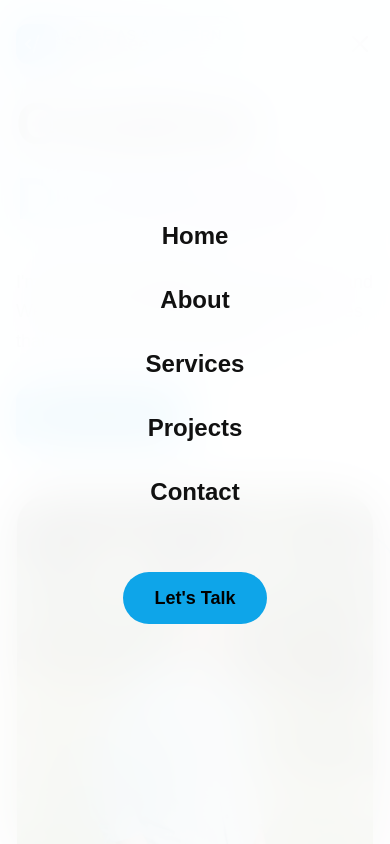
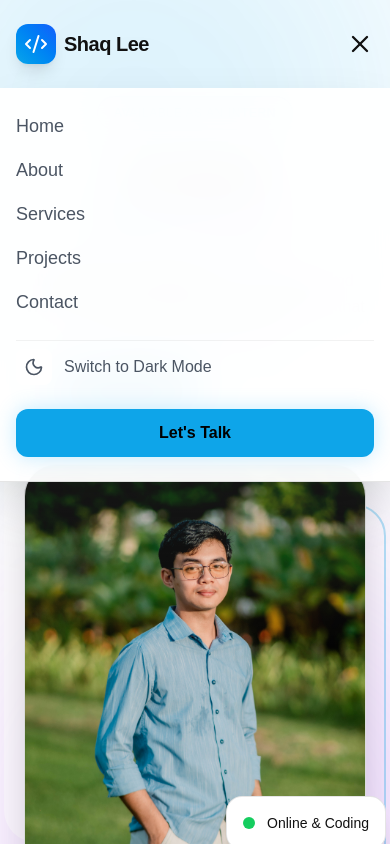
Before and after one commit to Shiro481/Personal-Website, a React (Vite) app: page / in a window 390 px wide. Both pictures are taken after a click on the button 360 px from the left and 44 px from the top of the page. Shown: the top 844 px of the page. Built offline with nearby package versions, Linux system fonts and the light colour scheme.

Commit message:
mobile ready

```diff
--- a/src/components/layout/Navbar.tsx
+++ b/src/components/layout/Navbar.tsx
@@ -2,6 +2,7 @@
 import React, { useState, useEffect } from 'react';
 import { Menu, X, Code2, Sun, Moon } from 'lucide-react';
 import clsx from 'clsx';
+import { AnimatePresence, motion } from 'framer-motion';
 
 const Navbar: React.FC = () => {
     const [isOpen, setIsOpen] = useState(false);
@@ -47,6 +48,25 @@ const Navbar: React.FC = () => {
         setIsOpen(!isOpen);
     };
 
+    const handleNavClick = (e: React.MouseEvent<HTMLAnchorElement>, href: string) => {
+        e.preventDefault();
+        setIsOpen(false);
+
+        // Wait for mobile menu close animation to prevent layout conflicts
+        setTimeout(() => {
+            const targetId = href.replace('#', '');
+            const element = document.getElementById(targetId);
+
+            if (element) {
+                element.scrollIntoView({ behavior: 'smooth' });
+                window.history.pushState(null, '', href);
+            } else if (href === '#') {
+                window.scrollTo({ top: 0, behavior: 'smooth' });
+                window.history.pushState(null, '', window.location.pathname);
+            }
+        }, 300);
+    };
+
     return (
         <nav
             className={clsx(
@@ -56,10 +76,10 @@ const Navbar: React.FC = () => {
                     : 'bg-transparent py-6'
             )}
         >
-            <div className="container mx-auto px-4 max-w-7xl">
+            <div className="container mx-auto px-4 max-w-7xl relative z-50">
                 <div className="flex justify-between items-center">
                     {/* Logo */}
-                    <a href="#" className="flex items-center gap-2 group">
+                    <a href="#" onClick={(e) => handleNavClick(e, '#')} className="flex items-center gap-2 group">
                         <div className="w-10 h-10 rounded-xl bg-gradient-to-tr from-primary to-blue-600 flex items-center justify-center text-white font-bold text-lg shadow-lg group-hover:scale-105 transition-transform duration-300">
                            <Code2 size={24} />
                         </div>
@@ -74,6 +94,7 @@ const Navbar: React.FC = () => {
                             <a
                                 key={link.name}
                                 href={link.href}
+                                onClick={(e) => handleNavClick(e, link.href)}
                                 className="text-text-secondary hover:text-primary font-medium text-sm transition-colors relative group"
                             >
                                 {link.name}
@@ -95,6 +116,7 @@ const Navbar: React.FC = () => {
                         {/* CTA Button (Desktop) */}
                         <a
                             href="#contact"
+                            onClick={(e) => handleNavClick(e, '#contact')}
                             className="bg-primary/10 border border-primary/20 hover:bg-primary/20 text-primary px-5 py-2.5 rounded-full font-medium text-sm transition-all duration-300 backdrop-blur-sm"
                         >
                             Let's Talk
@@ -102,42 +124,94 @@ const Navbar: React.FC = () => {
                     </div>
 
 
-                    {/* Mobile Menu Button */}
+                    {/* Mobile Menu Button - Animated */}
                     <button
                         onClick={toggleMenu}
-                        className="md:hidden text-text-primary hover:text-primary transition-colors focus:outline-none"
+                        className="md:hidden text-text-primary hover:text-primary transition-colors focus:outline-none z-50 relative"
+                    >
+                         <AnimatePresence mode="wait">
+                            <motion.div
+                                key={isOpen ? 'close' : 'menu'}
+                                initial={{ opacity: 0, rotate: -90 }}
+                                animate={{ opacity: 1, rotate: 0 }}
+                                exit={{ opacity: 0, rotate: 90 }}
+                                transition={{ duration: 0.2 }}
                             >
                                 {isOpen ? <X size={28} /> : <Menu size={28} />}
+                            </motion.div>
+                         </AnimatePresence>
                     </button>
                 </div>
             </div>
 
-            {/* Mobile Menu Overlay */}
-            <div
-                className={clsx(
-                    'fixed inset-0 bg-bg/95 backdrop-blur-xl z-40 md:hidden transition-all duration-300 flex flex-col items-center justify-center space-y-8',
-                    isOpen ? 'opacity-100 visible' : 'opacity-0 invisible pointer-events-none'
-                )}
+            {/* Mobile Menu Dropdown */}
+            <AnimatePresence>
+                {isOpen && (
+                    <motion.div
+                        initial={{ opacity: 0, height: 0, y: -20 }}
+                        animate={{ opacity: 1, height: 'auto', y: 0 }}
+                        exit={{ opacity: 0, height: 0, y: -20 }}
+                        transition={{ duration: 0.3, ease: 'easeInOut' }}
+                        className="absolute top-full left-0 w-full bg-bg/95 backdrop-blur-xl border-b border-border shadow-2xl md:hidden overflow-hidden origin-top"
                     >
-                {navLinks.map((link) => (
+                        <div className="container mx-auto px-4 py-6 flex flex-col space-y-4">
+                            {navLinks.map((link, index) => (
+                                <motion.div
+                                    key={link.name}
+                                    initial={{ opacity: 0, x: -20 }}
+                                    animate={{ opacity: 1, x: 0 }}
+                                    transition={{ delay: index * 0.1 + 0.1 }}
+                                >
                                     <a
-                        key={link.name}
                                         href={link.href}
-                        onClick={() => setIsOpen(false)}
-                        className="text-2xl font-poppins font-bold text-text-primary hover:text-primary transition-colors"
+                                        onClick={(e) => handleNavClick(e, link.href)}
+                                        className="text-lg font-medium text-text-secondary hover:text-primary hover:pl-2 transition-all block"
                                     >
                                         {link.name}
                                     </a>
+                                </motion.div>
                             ))}
 
+                            <motion.div
+                                initial={{ opacity: 0, scaleX: 0 }}
+                                animate={{ opacity: 1, scaleX: 1 }}
+                                transition={{ delay: 0.3 }}
+                                className="w-full h-px bg-border/50 my-2 origin-left"
+                            />
+
+                            {/* Mobile Theme Toggle */}
+                            <motion.button
+                                initial={{ opacity: 0, y: 10 }}
+                                animate={{ opacity: 1, y: 0 }}
+                                transition={{ delay: 0.4 }}
+                                onClick={toggleTheme}
+                                className="flex items-center gap-3 text-text-secondary hover:text-primary transition-colors group"
+                            >
+                                <div className="p-2 rounded-lg bg-bg-card group-hover:bg-primary/10 transition-colors">
+                                    {theme === 'dark' ? <Sun size={20} /> : <Moon size={20} />}
+                                </div>
+                                <span className="font-medium">
+                                    {theme === 'dark' ? 'Switch to Light Mode' : 'Switch to Dark Mode'}
+                                </span>
+                            </motion.button>
+
+                            <motion.div
+                                initial={{ opacity: 0, y: 10 }}
+                                animate={{ opacity: 1, y: 0 }}
+                                transition={{ delay: 0.5 }}
+                            >
                                 <a
                                     href="#contact"
-                    onClick={() => setIsOpen(false)}
-                    className="mt-8 px-8 py-3 bg-primary text-black font-bold rounded-full text-lg hover:shadow-[0_0_20px_rgba(61,188,255,0.4)] transition-all"
+                                    onClick={(e) => handleNavClick(e, '#contact')}
+                                    className="w-full bg-primary text-black font-bold rounded-xl py-3 text-center shadow-[0_0_20px_0_rgba(61,188,255,0.3)] hover:shadow-[0_0_25px_0_rgba(61,188,255,0.5)] transition-all mt-2 block"
                                 >
                                     Let's Talk
                                 </a>
+                            </motion.div>
                         </div>
+                    </motion.div>
+                )}
+            </AnimatePresence>
         </nav>
     );
 };
--- a/src/components/sections/About.tsx
+++ b/src/components/sections/About.tsx
@@ -4,30 +4,30 @@ import { Sparkles, BookOpen, GraduationCap, Terminal, Download, Github, Linkedin
 
 const About: React.FC = () => {
     return (
-        <section id="about" className="bg-bg-secondary text-text-primary py-24 relative overflow-hidden">
+        <section id="about" className="bg-bg-secondary text-text-primary py-16 lg:py-24 relative overflow-hidden">
              {/* Background Blob */}
             <div className="absolute top-[200px] left-0 w-[256px] h-[256px] bg-primary/5 rounded-full blur-[80px]" />
 
-            <div className="container mx-auto max-w-7xl px-4 grid grid-cols-1 lg:grid-cols-12 gap-16">
+            <div className="container mx-auto max-w-7xl px-6 lg:px-4 grid grid-cols-1 lg:grid-cols-12 gap-12 lg:gap-16">
                  {/* Left Column: Image/Profile */}
-                <div className="lg:col-span-5 relative order-2 lg:order-1">
-                    <div className="relative rounded-2xl overflow-hidden border border-border bg-bg-card p-2">
+                <div className="lg:col-span-5 relative order-1 lg:order-1">
+                    <div className="relative rounded-2xl overflow-hidden border border-border bg-bg-card p-2 max-w-md mx-auto lg:max-w-none">
                         <div className="aspect-[4/5] rounded-xl overflow-hidden relative">
                              <img
-                                src="/Images/About.JPG"
+                                src="/images/About.JPG"
                                 alt="Shaq Lee"
                                 className="w-full h-full object-cover"
                             />
                             {/* Overlay content on image */}
-                             <div className="absolute bottom-0 left-0 right-0 p-8 bg-gradient-to-t from-black/90 to-transparent">
-                                <h3 className="text-2xl font-bold font-poppins text-white">Shaq Lee Ambagan</h3>
-                                <p className="text-primary">Aspiring Developer</p>
+                             <div className="absolute bottom-0 left-0 right-0 p-6 lg:p-8 bg-gradient-to-t from-black/90 to-transparent">
+                                <h3 className="text-xl lg:text-2xl font-bold font-poppins text-white">Shaq Lee Ambagan</h3>
+                                <p className="text-primary text-sm lg:text-base">Aspiring Developer</p>
                              </div>
                         </div>
                     </div>
 
                     {/* CV Download & Socials */}
-                    <div className="mt-6 flex gap-4">
+                    <div className="mt-6 flex gap-4 max-w-md mx-auto lg:max-w-none">
                         <button className="flex-1 bg-primary hover:bg-primary/80 text-black font-bold py-3 px-6 rounded-xl flex items-center justify-center gap-2 transition-colors">
                             <Download size={20} />
                             Download CV
@@ -44,11 +44,11 @@ const About: React.FC = () => {
                 </div>
 
                  {/* Right Column: Content */}
-                <div className="lg:col-span-7 space-y-12 order-1 lg:order-2">
+                <div className="lg:col-span-7 space-y-8 lg:space-y-12 order-2 lg:order-2">
                     {/* Section Header */}
                     <div className="flex items-end gap-4">
-                         <span className="text-primary text-4xl font-bold font-poppins leading-none">01.</span>
-                         <h2 className="text-4xl font-bold font-poppins leading-none text-text-primary">About Me</h2>
+                         <span className="text-primary text-3xl lg:text-4xl font-bold font-poppins leading-none">01.</span>
+                         <h2 className="text-3xl lg:text-4xl font-bold font-poppins leading-none text-text-primary">About Me</h2>
                     </div>
 
                     {/* Bio Text */}
--- a/src/components/sections/Contact.tsx
+++ b/src/components/sections/Contact.tsx
@@ -4,16 +4,16 @@ import { Mail, Phone, MapPin, Send } from 'lucide-react';
 
 const Contact: React.FC = () => {
     return (
-        <section id="contact" className="bg-bg text-text-primary py-24 relative overflow-hidden">
+        <section id="contact" className="bg-bg text-text-primary py-16 lg:py-24 relative overflow-hidden">
              {/* Background Blob */}
             <div className="absolute bottom-0 left-[-100px] w-[500px] h-[500px] bg-primary/5 rounded-full blur-[120px]" />
 
-            <div className="container mx-auto max-w-7xl px-4 grid grid-cols-1 lg:grid-cols-2 gap-16 relative z-10">
+            <div className="container mx-auto max-w-7xl px-6 lg:px-4 grid grid-cols-1 lg:grid-cols-2 gap-12 lg:gap-16 relative z-10">
                 {/* Left Column: Info */}
                 <div>
                      <div className="flex items-end gap-4 mb-8">
-                         <span className="text-primary text-4xl font-bold font-poppins leading-none">04.</span>
-                         <h2 className="text-4xl font-bold font-poppins leading-none">Get in Touch</h2>
+                         <span className="text-primary text-3xl lg:text-4xl font-bold font-poppins leading-none">04.</span>
+                         <h2 className="text-3xl lg:text-4xl font-bold font-poppins leading-none">Get in Touch</h2>
                     </div>
                     <p className="text-text-secondary text-lg mb-12 max-w-md">
                         I'm currently looking for internships and new opportunities. Whether you have a question or just want to say hi, I'll try my best to get back to you!
--- a/src/components/sections/Hero.tsx
+++ b/src/components/sections/Hero.tsx
@@ -3,7 +3,7 @@ import React from 'react';
 
 const Hero: React.FC = () => {
     return (
-        <section className="bg-bg relative overflow-hidden text-text-primary min-h-screen flex items-center justify-center p-4 lg:p-16">
+        <section className="bg-bg relative overflow-hidden text-text-primary min-h-screen flex items-center justify-center px-6 py-24 lg:p-16">
             <div className="absolute inset-0 bg-transparent"
                 style={{
                     backgroundImage: "linear-gradient(rgba(255, 255, 255, 0.03) 0.10593%, rgba(0, 0, 0, 0) 0.10593%), linear-gradient(90deg, rgba(255, 255, 255, 0.03) 0%, rgba(0, 0, 0, 0) 0%)"
@@ -14,16 +14,16 @@ const Hero: React.FC = () => {
             <div className="absolute top-[-188px] left-[-166px] w-[600px] h-[600px] bg-primary/20 rounded-full blur-[120px] opacity-68" />
             <div className="absolute bottom-[-100px] right-[-100px] w-[500px] h-[500px] bg-purple-500/20 rounded-full blur-[120px]" />
 
-            <div className="container mx-auto max-w-7xl relative z-10 grid grid-cols-1 lg:grid-cols-2 gap-12 items-center">
-                <div className="space-y-8">
+            <div className="container mx-auto max-w-7xl relative z-10 grid grid-cols-1 lg:grid-cols-2 gap-12 lg:gap-12 items-center">
+                <div className="space-y-6 lg:space-y-8 text-center lg:text-left">
                     {/* Status Badge */}
                     <div className="inline-flex items-center px-4 py-2 rounded-full border border-primary/30 bg-primary/10">
-                        <span className="text-primary text-sm font-sans uppercase tracking-wider">Available as an intern</span>
+                        <span className="text-primary text-xs lg:text-sm font-sans uppercase tracking-wider">Available as an intern</span>
                     </div>
 
                     {/* Heading */}
                     <div className="space-y-2">
-                        <h1 className="text-6xl lg:text-8xl font-bold font-poppins leading-tight text-text-primary">
+                        <h1 className="text-4xl md:text-6xl lg:text-8xl font-bold font-poppins leading-tight text-text-primary">
                             Creative <br />
                             <span className="bg-clip-text text-transparent bg-gradient-to-r from-primary to-[#ad46ff]">
                                 Developer.
@@ -32,16 +32,16 @@ const Hero: React.FC = () => {
                     </div>
 
                     {/* Subtext */}
-                    <p className="text-text-secondary text-lg lg:text-xl font-sans max-w-lg leading-relaxed">
+                    <p className="text-text-secondary text-base md:text-lg lg:text-xl font-sans max-w-lg leading-relaxed mx-auto lg:mx-0">
                         I'm <span className="font-bold text-text-primary">Shaq Lee Ambagan</span>, a CpE Student and Web Enthusiast building digital experiences that merge art with engineering.
                     </p>
 
                     {/* Buttons */}
-                    <div className="flex flex-wrap gap-4">
-                        <a href="#projects" className="bg-primary hover:bg-primary/90 text-black font-bold py-4 px-8 rounded-xl shadow-[0_0_20px_0_rgba(61,188,255,0.4)] transition-all">
+                    <div className="flex flex-wrap gap-4 justify-center lg:justify-start">
+                        <a href="#projects" className="bg-primary hover:bg-primary/90 text-black font-bold py-3 px-6 lg:py-4 lg:px-8 rounded-xl shadow-[0_0_20px_0_rgba(61,188,255,0.4)] transition-all text-sm lg:text-base">
                             View My Work
                         </a>
-                        <a href="#contact" className="bg-bg-card border border-border hover:bg-border text-text-primary font-sans text-base py-4 px-8 rounded-xl transition-all">
+                        <a href="#contact" className="bg-bg-card border border-border hover:bg-border text-text-primary font-sans py-3 px-6 lg:py-4 lg:px-8 rounded-xl transition-all text-sm lg:text-base">
                             Contact Me
                         </a>
                     </div>
@@ -57,7 +57,7 @@ const Hero: React.FC = () => {
                         {/* Main Image Container */}
                         <div className="absolute inset-0 bg-bg-secondary rounded-[32px] overflow-hidden border border-border shadow-2xl">
                             <img
-                                src="/Images/Hero.JPG"
+                                src="/images/Hero.JPG"
                                 alt="Shaq Lee"
                                 className="w-full h-full object-cover"
                             />
--- a/src/components/sections/Projects.tsx
+++ b/src/components/sections/Projects.tsx
@@ -4,14 +4,14 @@ import { ExternalLink, Briefcase } from 'lucide-react';
 
 const Projects: React.FC = () => {
     return (
-        <section id="projects" className="bg-bg-secondary text-text-primary py-24 relative overflow-hidden">
+        <section id="projects" className="bg-bg-secondary text-text-primary py-16 lg:py-24 relative overflow-hidden">
             <div className="absolute top-[194px] right-[-100px] w-[384px] h-[384px] bg-primary/5 rounded-full blur-[100px]" />
 
-            <div className="container mx-auto max-w-7xl px-4">
-                <div className="flex flex-col md:flex-row justify-between items-end mb-16">
-                     <div className="flex items-end gap-4">
-                         <span className="text-primary text-4xl font-bold font-poppins leading-none">03.</span>
-                         <h2 className="text-4xl font-bold font-poppins leading-none">Featured Work</h2>
+            <div className="container mx-auto max-w-7xl px-6 lg:px-4">
+                <div className="flex flex-col md:flex-row justify-between items-end mb-12 lg:mb-16">
+                     <div className="flex items-end gap-4 mb-6 md:mb-0">
+                         <span className="text-primary text-3xl lg:text-4xl font-bold font-poppins leading-none">03.</span>
+                         <h2 className="text-3xl lg:text-4xl font-bold font-poppins leading-none">Featured Work</h2>
                     </div>
                      <div className="mt-4 md:mt-0">
                          <p className="text-text-secondary max-w-lg mb-4">
--- a/src/components/sections/Services.tsx
+++ b/src/components/sections/Services.tsx
@@ -13,19 +13,19 @@ const Services: React.FC = () => {
     ];
 
     return (
-        <section id="services" className="bg-bg text-text-primary py-24 relative overflow-hidden">
+        <section id="services" className="bg-bg text-text-primary py-16 lg:py-24 relative overflow-hidden">
              {/* bg blur */}
              <div className="absolute top-[172px] right-0 translate-x-1/2 w-[400px] h-[400px] bg-primary/10 rounded-full blur-[100px]" />
 
-            <div className="container mx-auto max-w-7xl px-4">
-                <div className="flex flex-col md:flex-row justify-between items-end mb-16 gap-8">
+            <div className="container mx-auto max-w-7xl px-6 lg:px-4">
+                <div className="flex flex-col md:flex-row justify-between items-end mb-12 lg:mb-16 gap-8">
                     <div className="max-w-xl">
-                        <h2 className="text-5xl font-bold font-poppins mb-4">What I Do</h2>
-                        <p className="text-text-secondary text-lg">
+                        <h2 className="text-3xl lg:text-5xl font-bold font-poppins mb-4">What I Do</h2>
+                        <p className="text-text-secondary text-base lg:text-lg">
                             I combine technical expertise with creative problem-solving to deliver high-quality digital solutions.
                         </p>
                     </div>
-                    <a href="#projects" className="text-primary flex items-center gap-2 hover:underline">
+                    <a href="#projects" className="text-primary flex items-center gap-2 hover:underline text-sm lg:text-base">
                         View All Projects <ArrowRight size={20}/>
                     </a>
                 </div>
```
Lines whose indentation alone changed are shown as unchanged.
